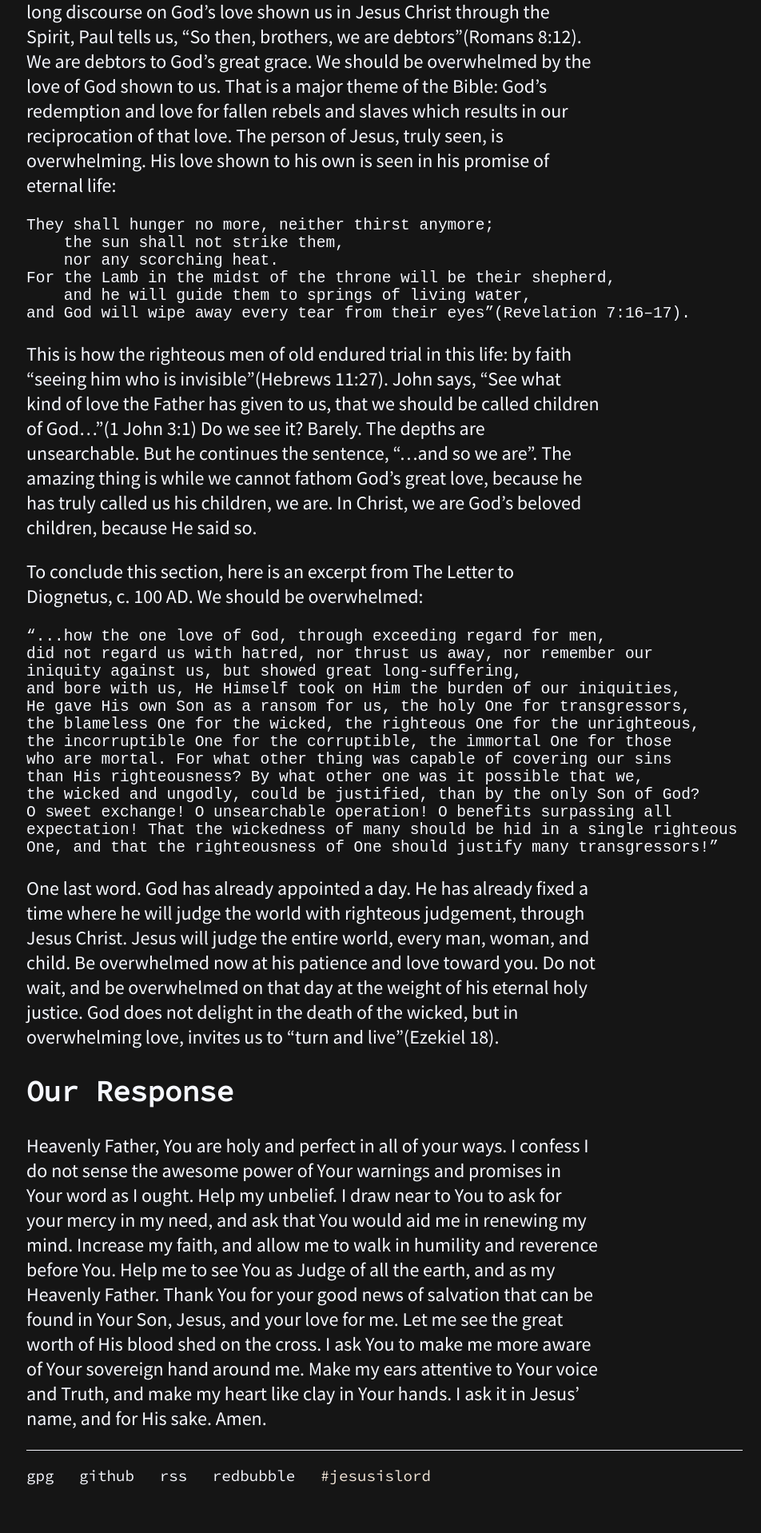
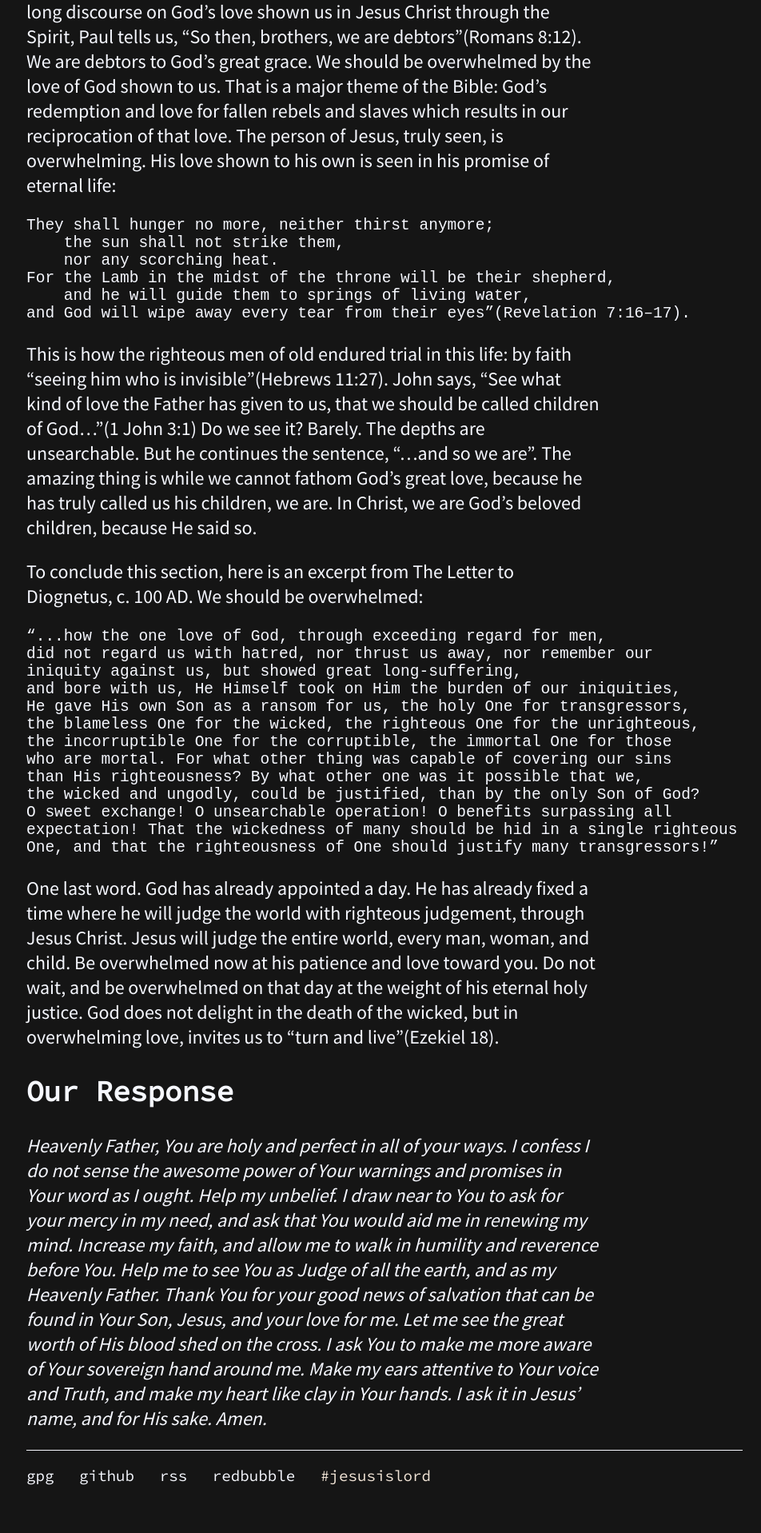
Before and after one commit to codyilardo/codyilardo.github.io, a Jekyll site: the page built from _posts/2020-10-17-overwhelmed.md, in a window 1280 px wide. Shown: the part 2417-4334 px from the top of the page at 80% size, without its empty margins (159-1111 px from the left). Built offline with Jekyll 4.4.1, drawn with Linux system fonts in a browser that asks for light colours.

Commit message:
italic prayer

```diff
--- a/_posts/2020-10-17-overwhelmed.md
+++ b/_posts/2020-10-17-overwhelmed.md
@@ -63,4 +63,4 @@ One last word. God has already appointed a day. He has already fixed a time wher
 
 ## Our Response
 
-Heavenly Father, You are holy and perfect in all of your ways. I confess I do not sense the awesome power of Your warnings and promises in Your word as I ought. Help my unbelief. I draw near to You to ask for your mercy in my need, and ask that You would aid me in renewing my mind. Increase my faith, and allow me to walk in humility and reverence before You. Help me to see You as Judge of all the earth, and as my Heavenly Father. Thank You for your good news of salvation that can be found in Your Son, Jesus, and your love for me. Let me see the great worth of His blood shed on the cross. I ask You to make me more aware of Your sovereign hand around me. Make my ears attentive to Your voice and Truth, and make my heart like clay in Your hands. I ask it in Jesus’ name, and for His sake. Amen.
+*Heavenly Father, You are holy and perfect in all of your ways. I confess I do not sense the awesome power of Your warnings and promises in Your word as I ought. Help my unbelief. I draw near to You to ask for your mercy in my need, and ask that You would aid me in renewing my mind. Increase my faith, and allow me to walk in humility and reverence before You. Help me to see You as Judge of all the earth, and as my Heavenly Father. Thank You for your good news of salvation that can be found in Your Son, Jesus, and your love for me. Let me see the great worth of His blood shed on the cross. I ask You to make me more aware of Your sovereign hand around me. Make my ears attentive to Your voice and Truth, and make my heart like clay in Your hands. I ask it in Jesus’ name, and for His sake. Amen.*
```
